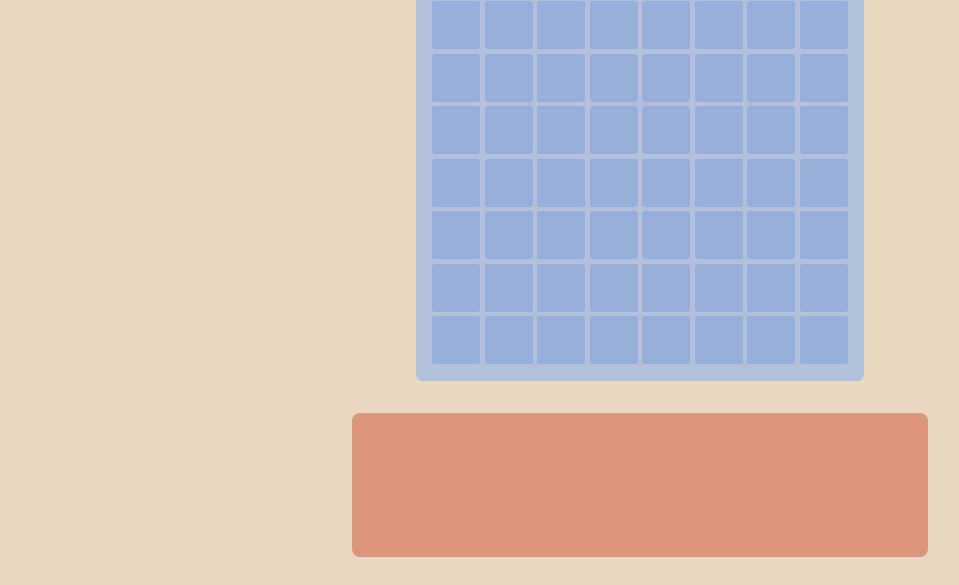
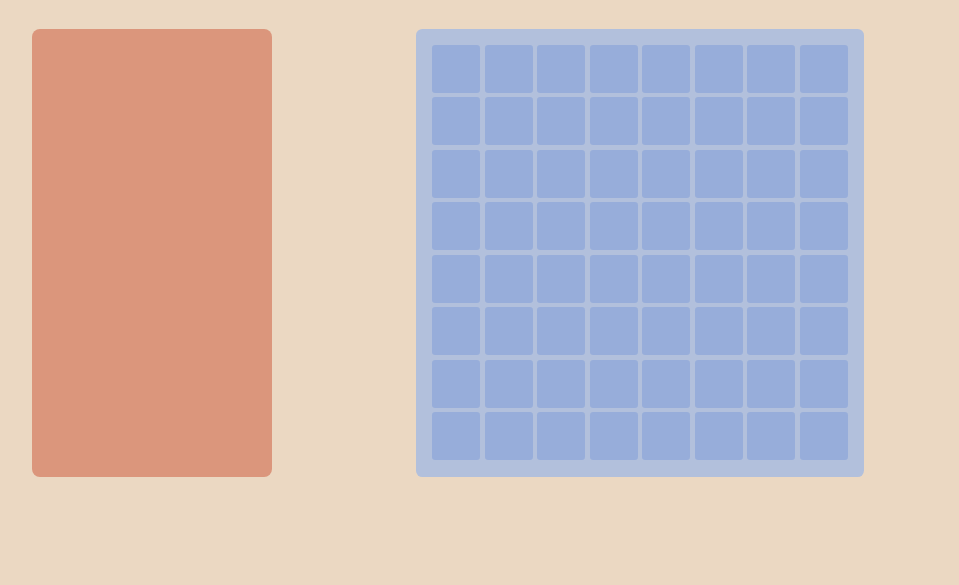
Before and after one commit to daniyar23243/END-Blocks, a plain HTML site: page index.html in a window 1280 px wide. Shown: the part 215-800 px from the top of the page, without its empty margins (0-959 px from the left). Drawn offline with Linux system fonts and the light colour scheme.

Commit message:
rename divs, move blockSpawner to the left

```diff
--- a/index.html
+++ b/index.html
@@ -9,8 +9,11 @@
     <script src="https://kit.fontawesome.com/ea5f5a342e.js" crossorigin="anonymous"></script>
 </head>
 <body>
-    <div class="top">END BLOCKS</div>
-    <div class="field">
+    <div class="title">END BLOCKS</div>
+    <div class="container">
+        <div class="blockSpawner"></div>
+
+        <div class="blockField">
             <div class="block"></div>
             <div class="block"></div>
             <div class="block"></div>
@@ -76,6 +79,8 @@
             <div class="block"></div>
             <div class="block"></div>
         </div>
-    <div class="blocks"></div>
+    </div>
+
+
 </body>
 </html>
--- a/style.css
+++ b/style.css
@@ -13,7 +13,7 @@ body {
     flex-direction: column;
 }
 
-.top{
+.title {
     margin-bottom: 3rem;
     font-size: 2rem;
     color: #4dafb2;
@@ -21,9 +21,16 @@ body {
     font-family:Cambria, Cochin, Georgia, Times, 'Times New Roman', serif;
 }
 
+.container {
+    display: flex;
+    align-items: flex-start;
+    justify-content:center;
+    gap: 2rem;
+    width: 100%;
+    position: relative;
+}
 
-
-.field {
+.blockField {
     height: 26rem;
     width: 26rem;
     background-color: #b2c0dc;
@@ -46,11 +53,11 @@ body {
     border-radius: 0.2rem;
 }
 
-.blocks {
+.blockSpawner {
     background-color: #db967c;
     border-radius: 0.5rem;
-    margin-top: 2rem;
-    width: 36rem;
-    height: 9rem;
-    margin-bottom: 1rem;
+    width: 15rem;
+    height: 28rem;
+    position: absolute;
+    left: 2rem;
 }
```
Lines whose indentation alone changed are shown as unchanged.
